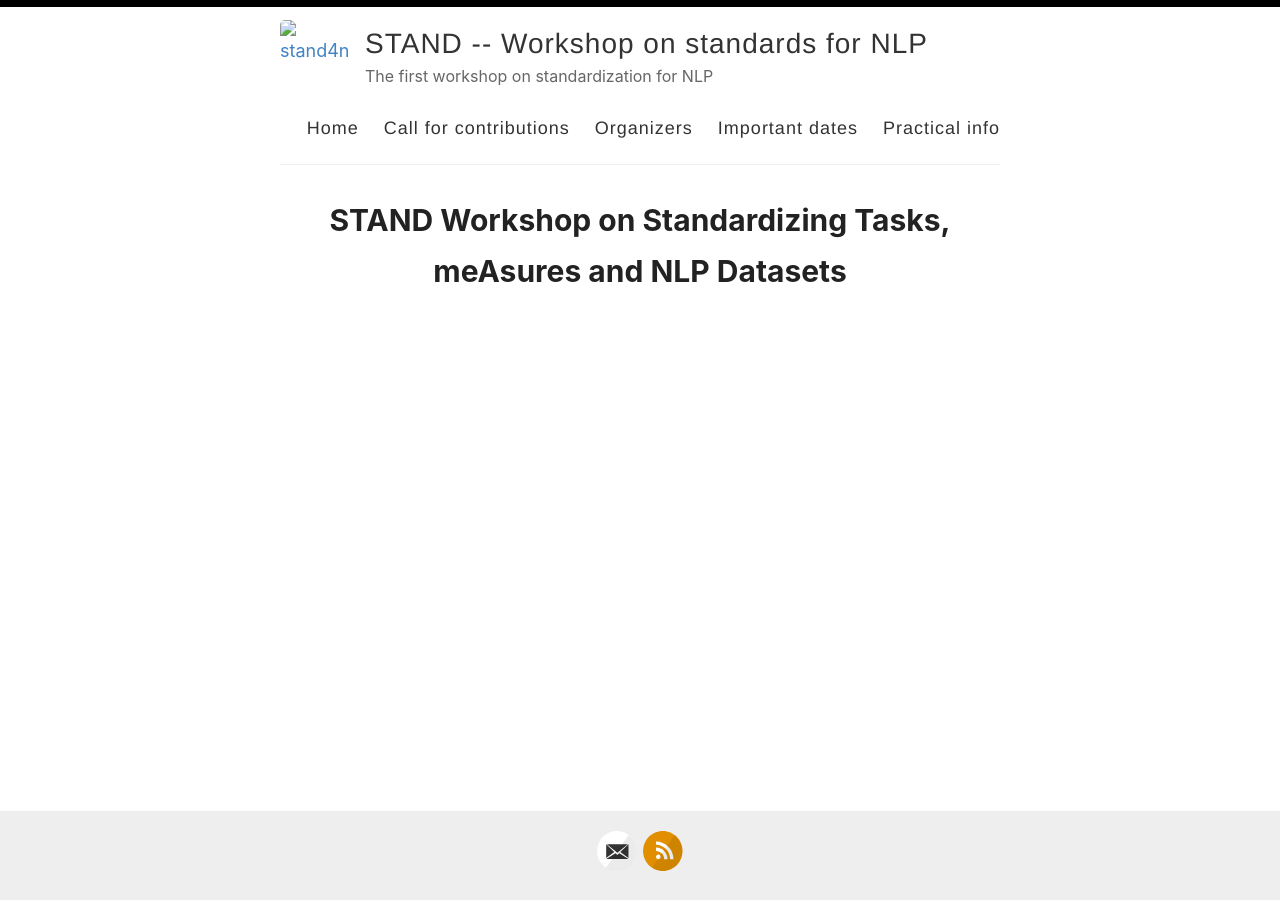
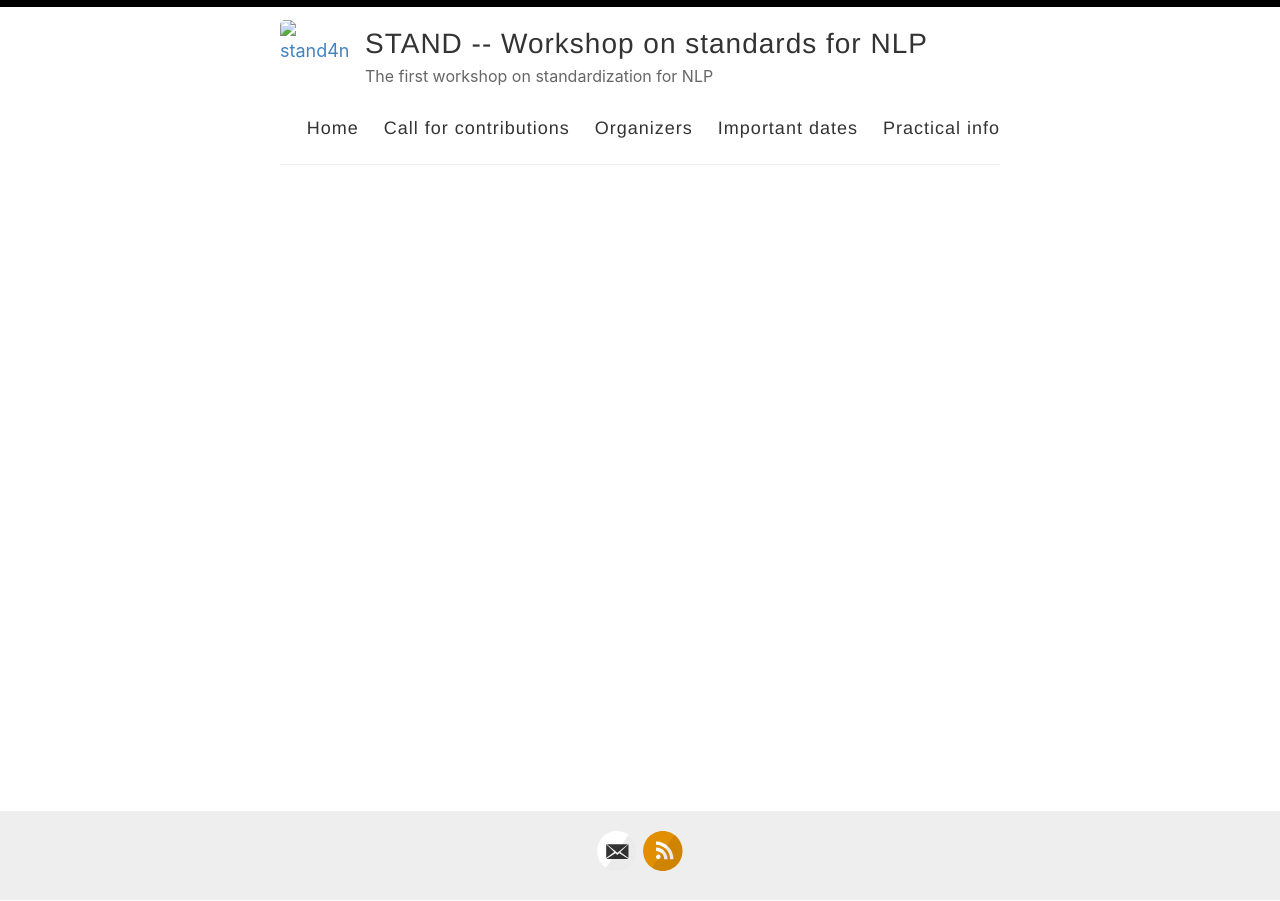
Before and after one commit to stand4nlp/stand4nlp.github.io, a Jekyll site: the page built from index.html, in a window 1280 px wide. Built offline with Jekyll 4.4.1, drawn with Linux system fonts in a browser that asks for light colours; the list of posts is cut into pages by our own code.

Commit message:
Update index.html

```diff
--- a/index.html
+++ b/index.html
@@ -1,5 +1,3 @@
 ---
 layout: default
 ---
-
-<h1>STAND Workshop on Standardizing Tasks, meAsures and NLP Datasets</h1>
```
